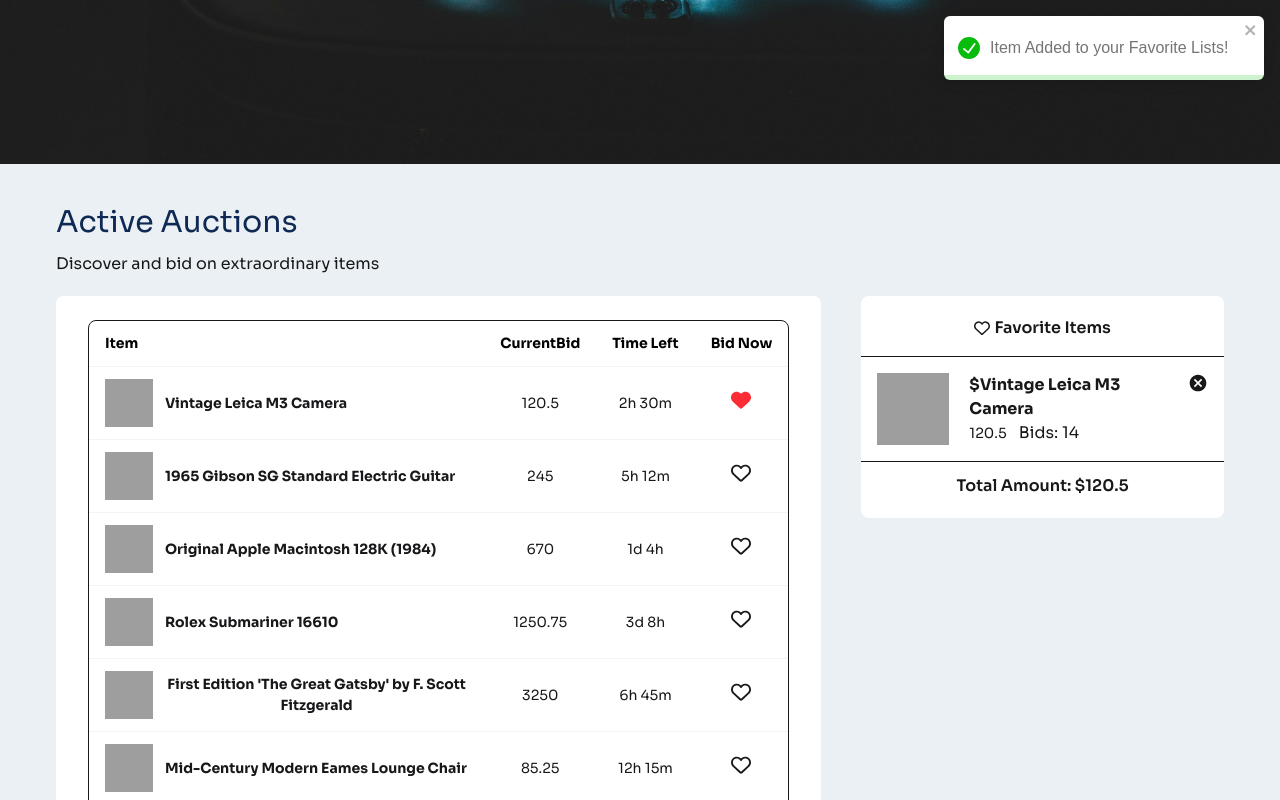
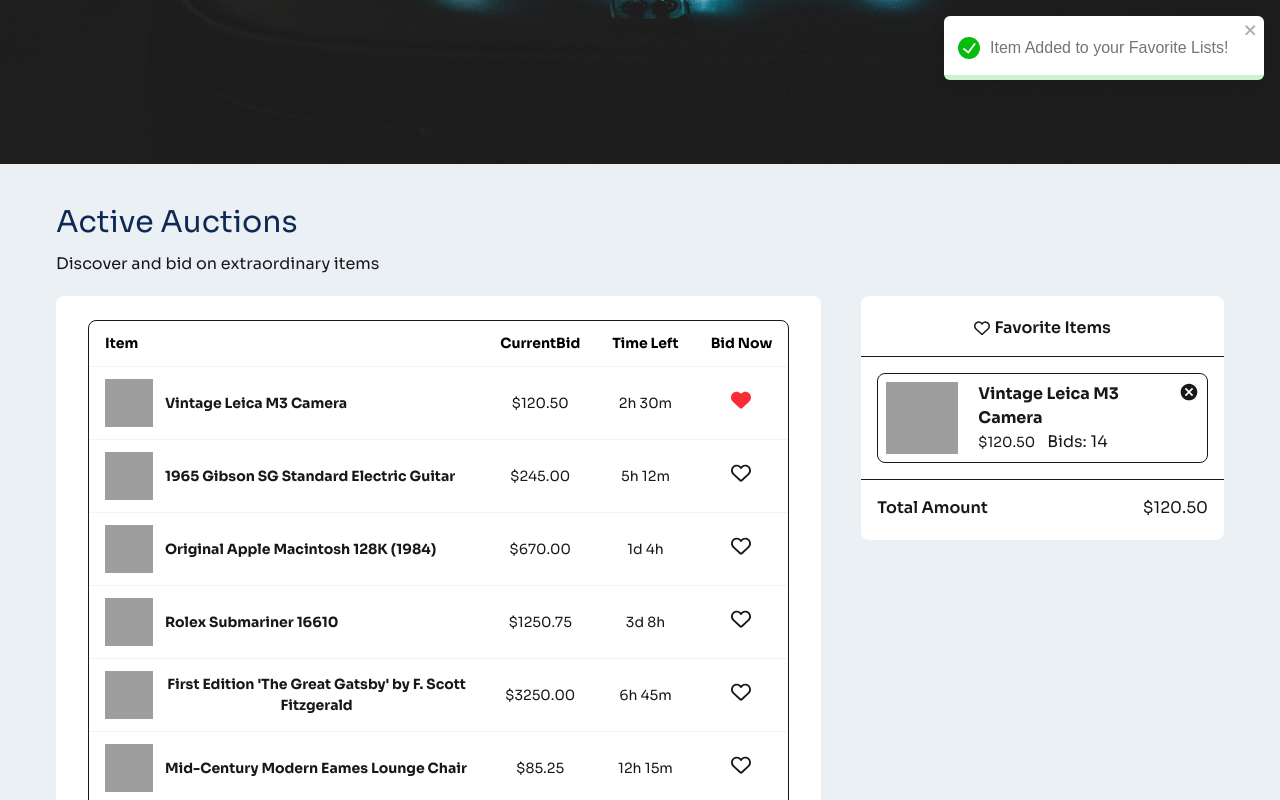
Before and after one commit to ibrahim3761/Auction-Table, a React (Vite) app: page / in a window 1280 px wide. Both pictures are taken after a click on the button 741 px from the left and 1108 px from the top of the page. Shown: the part 708-1508 px from the top of the page. Built offline with nearby package versions, Linux system fonts and the light colour scheme; grey boxes are pictures that could not be loaded.

Commit message:
fixed bug and final deployment

```diff
--- a/src/App.jsx
+++ b/src/App.jsx
@@ -113,7 +113,7 @@ function App() {
                   {favorites.map((item) => (
                     <div
                       key={item.id}
-                      className="border-b p-4 text-left flex justify-between items-start"
+                      className="border m-4 p-2 rounded-lg text-left flex justify-between items-start"
                     >
                       <div className="flex gap-3">
                         <div className="avatar">
@@ -122,9 +122,9 @@ function App() {
                           </div>
                         </div>
                         <div className="px-2 flex flex-col justify-around">
-                          <h3 className="font-bold">${item.title}</h3>
+                          <h3 className="font-bold">{item.title}</h3>
                           <div className="flex gap-3 items-center">
-                            <p className="text-sm">{item.currentBidPrice}</p>
+                            <p className="text-sm">${item.currentBidPrice.toFixed(2)}</p>
                             <p>Bids: {item.bidsCount}</p>
                           </div>
                         </div>
@@ -139,9 +139,14 @@ function App() {
                   ))}
                 </div>
               )}
-              <h1 className="font-semibold pt-3">
-                Total Amount: ${Total === 0 ? "0000.00" : Total}
+              <div className="flex justify-between items-center text-center border-t px-4 pt-4">
+              <h1 className="font-semibold">
+                Total Amount
               </h1>
+              <h1>
+              ${Total === 0 ? "0000.00" : Total.toFixed(2)}
+              </h1>
+              </div>
             </div>
           </div>
         </div>
--- a/src/Components/Item/Item.jsx
+++ b/src/Components/Item/Item.jsx
@@ -28,7 +28,7 @@ const Item = ({ item, handleFavorite, favorites }) => {
           </div>
         </div>
       </td>
-      <td>{item.currentBidPrice}</td>
+      <td>${item.currentBidPrice.toFixed(2)}</td>
       <td>{item.timeLeft}</td>
       <td>
         <button
--- a/src/Components/Navbar/Navbar.jsx
+++ b/src/Components/Navbar/Navbar.jsx
@@ -30,7 +30,7 @@ const Navbar = ({favorites,Total}) => {
             <div tabIndex={0} className="card card-compact dropdown-content bg-base-100 z-10 mt-3 w-52 shadow">
               <div className="card-body">
                 <span className="text-lg font-bold">{favorites.length} Items</span>
-                <span className="text-info">Subtotal: ${Total}</span>
+                <span className="text-info">Subtotal: ${Total.toFixed(2)}</span>
                 <div className="card-actions">
                   <a href="#auction-items"><button className="btn btn-primary btn-block">View Items</button></a>
                 </div>
```
